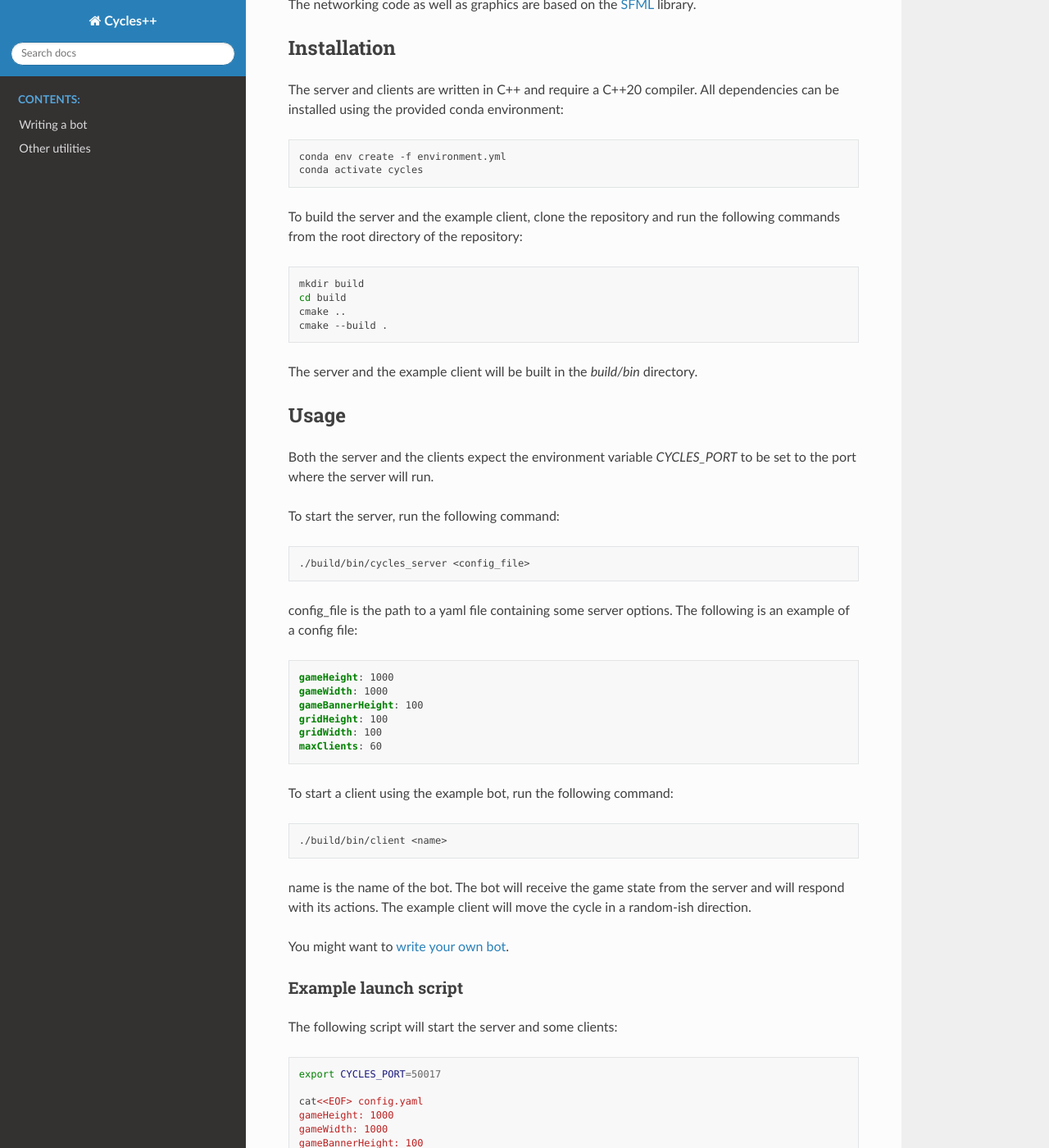
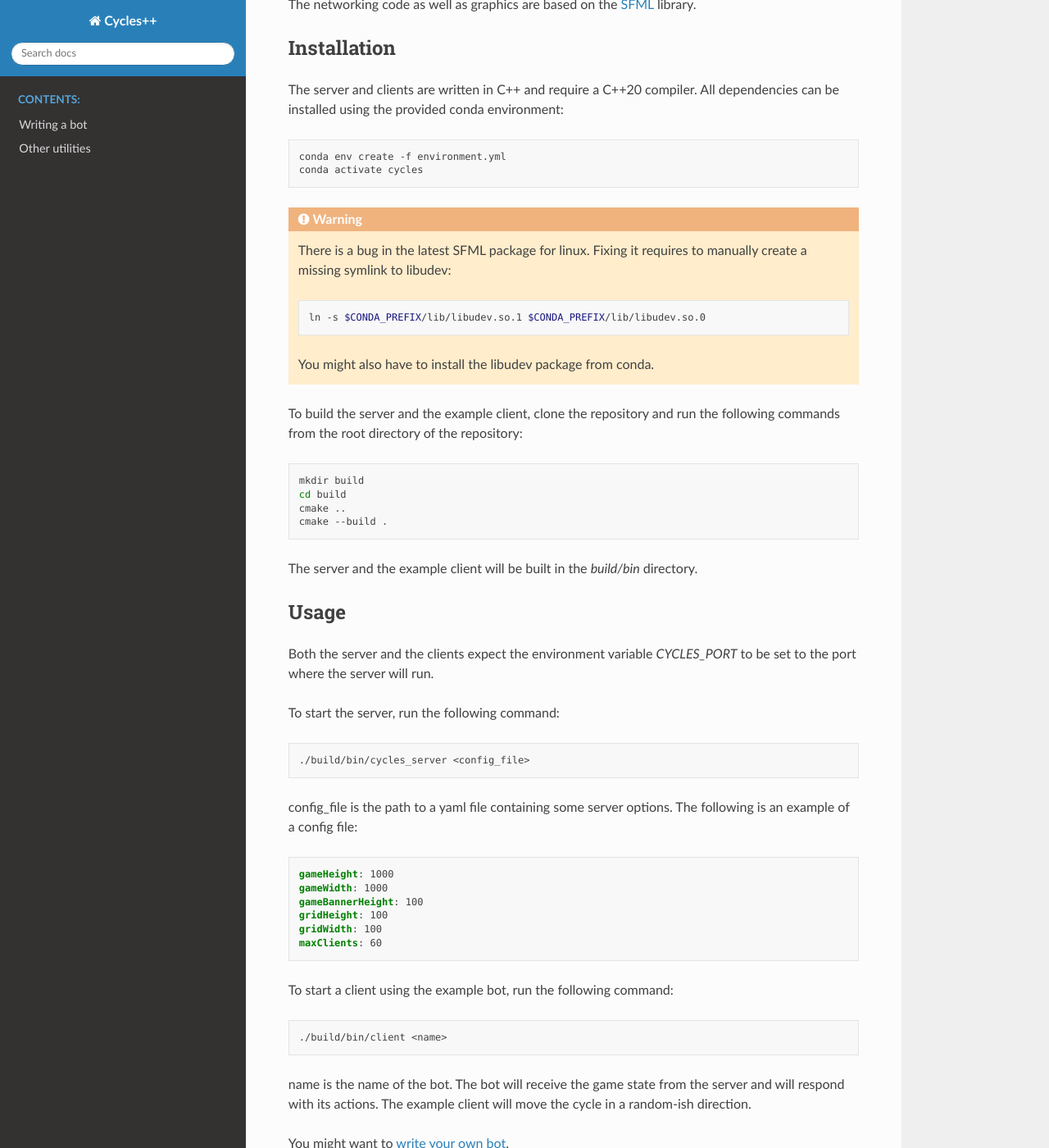
Before and after one commit to RaulPPelaez/cycles, a Sphinx documentation site: the page built from docs/source/index.rst, in a window 1280 px wide and 1400 px high, scrolled down 797 px. Shown: the whole window at 82% size. Built offline with Sphinx 7.4.7 and the Read the Docs theme 2.0.0, drawn with Linux system fonts in a browser that asks for light colours.

Commit message:
Update docs

```diff
--- a/docs/source/index.rst
+++ b/docs/source/index.rst
@@ -22,6 +22,16 @@ The server and clients are written in C++ and require a C++20 compiler. All depe
 
     conda env create -f environment.yml
     conda activate cycles
+
+.. warning::
+
+   There is a bug in the latest SFML package for linux. Fixing it requires to manually create a missing symlink to libudev:
+
+   .. code-block:: bash
+
+       ln -s $CONDA_PREFIX/lib/libudev.so.1 $CONDA_PREFIX/lib/libudev.so.0
+
+   You might also have to install the libudev package from conda.
 
 To build the server and the example client, clone the repository and run the following commands from the root directory of the repository:
 
```
Also changed, not shown: other parts of docs/source/index.rst (+1 -1 lines).
